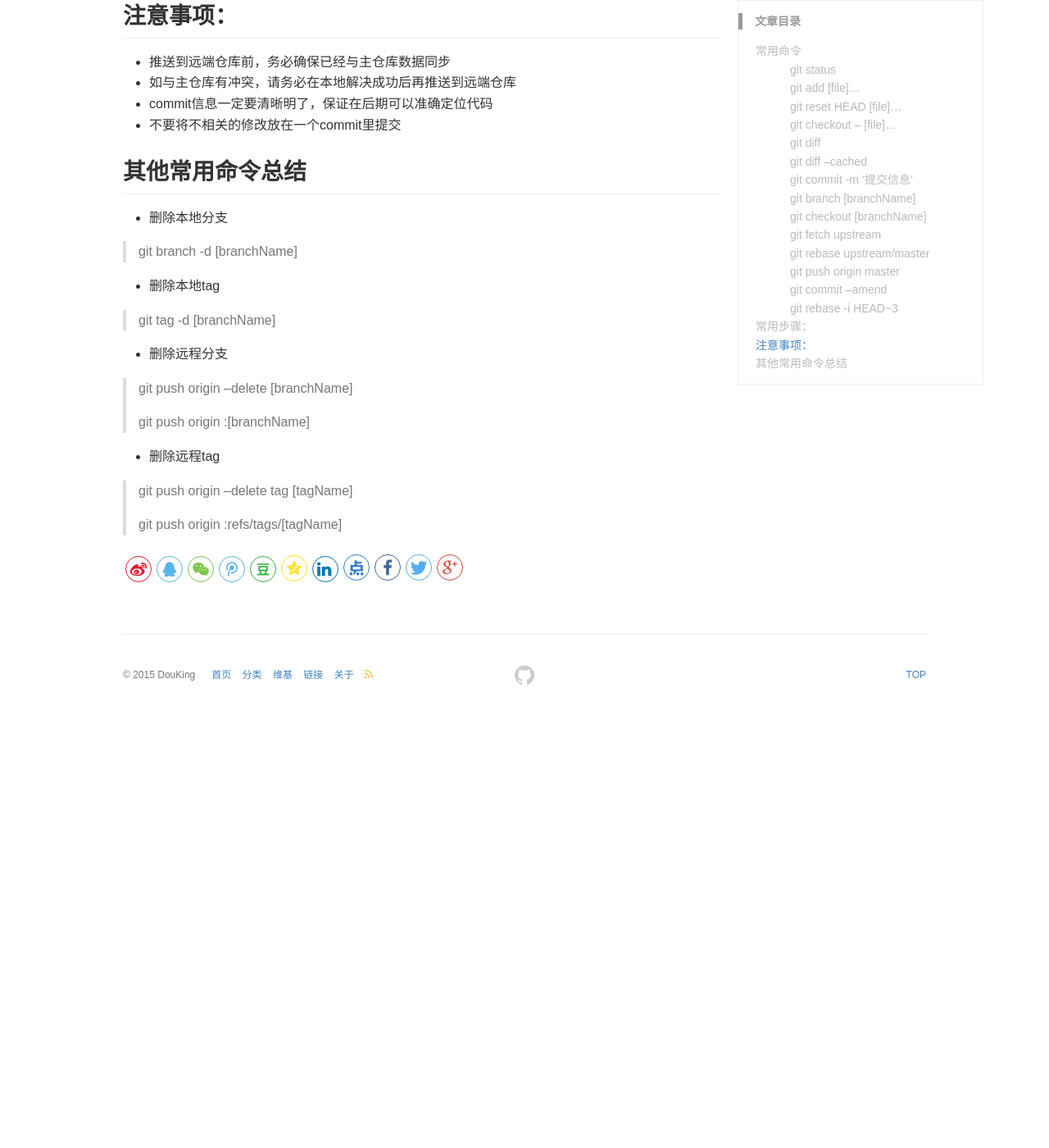
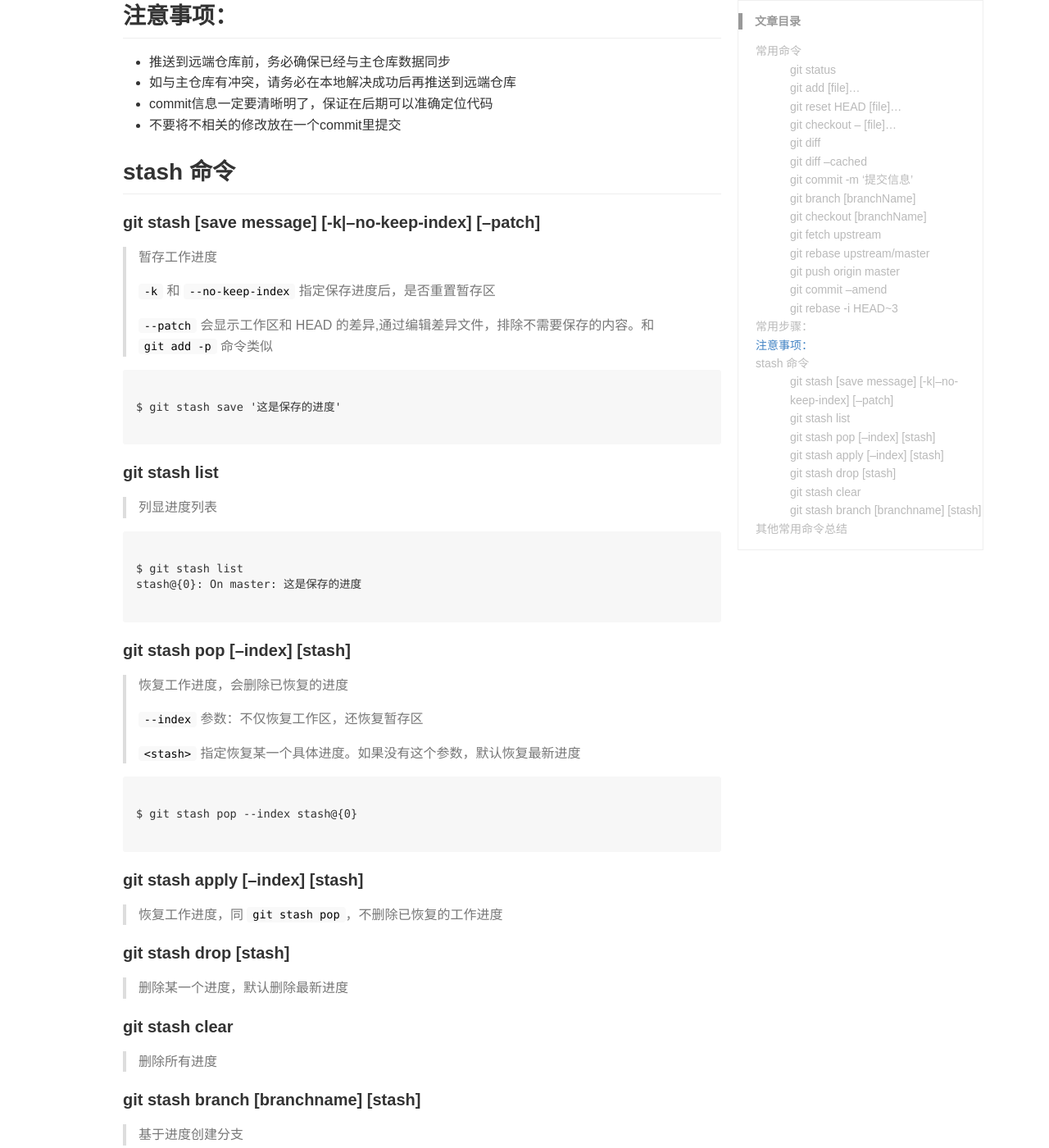
Before and after one commit to DouKing/DouKing.github.io, a Jekyll site: the page built from _posts/2016-02-26-常用git命令总结.md, in a window 1280 px wide and 1400 px high, scrolled down 1826 px. Shown: the whole window at 82% size. Built offline with Jekyll 4.4.1, drawn with Linux system fonts in a browser that asks for light colours; comment, search, counter and statistics services are not loaded; before the commit the page ends 2698 px from its top, so only the background shows below that.

Commit message:
更新 git 命令总结

````diff
--- a/_posts/2016-02-26-常用git命令总结.md
+++ b/_posts/2016-02-26-常用git命令总结.md
@@ -82,6 +82,63 @@ keywords: git
 - commit信息一定要清晰明了，保证在后期可以准确定位代码
 - 不要将不相关的修改放在一个commit里提交
 
+## stash 命令
+
+#### git stash [save message] [-k|--no-keep-index] [--patch]
+
+> 暂存工作进度
+>
+> `-k` 和 `--no-keep-index` 指定保存进度后，是否重置暂存区
+>
+> `--patch` 会显示工作区和 HEAD 的差异,通过编辑差异文件，排除不需要保存的内容。和 `git add -p` 命令类似
+
+```
+
+$ git stash save '这是保存的进度'
+
+```
+
+#### git stash list
+
+> 列显进度列表
+
+```
+
+$ git stash list
+stash@{0}: On master: 这是保存的进度
+
+```
+
+#### git stash pop [--index] [stash]
+
+> 恢复工作进度，会删除已恢复的进度
+>
+> `--index` 参数：不仅恢复工作区，还恢复暂存区
+>
+> `<stash>` 指定恢复某一个具体进度。如果没有这个参数，默认恢复最新进度
+
+```
+
+$ git stash pop --index stash@{0}
+
+```
+
+#### git stash apply [--index] [stash]
+
+> 恢复工作进度，同 `git stash pop`，不删除已恢复的工作进度
+
+#### git stash drop [stash]
+
+> 删除某一个进度，默认删除最新进度
+
+#### git stash clear
+
+> 删除所有进度
+
+#### git stash branch [branchname] [stash]
+
+> 基于进度创建分支
+
 ## 其他常用命令总结
 
 - 删除本地分支
````
Also changed, not shown: _drafts/2017-03-19-WebViewJavascriptBridge 源码解析.md (added, +37 -0 lines).
